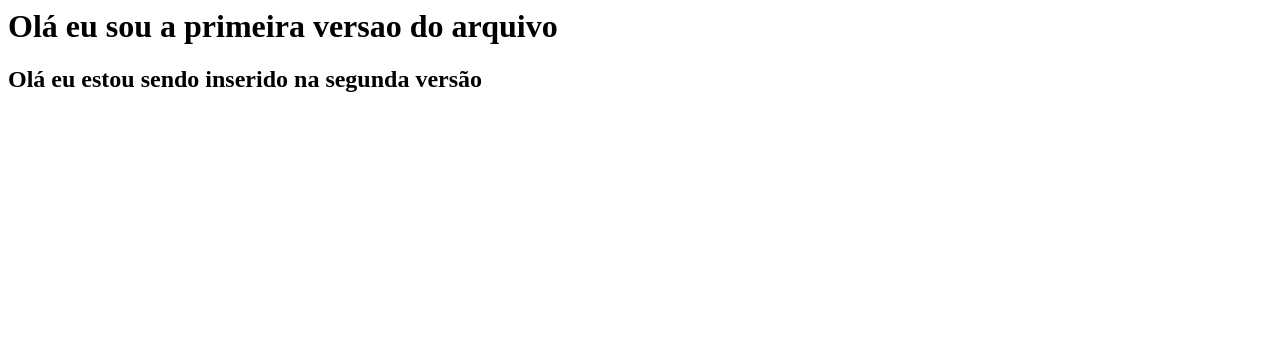
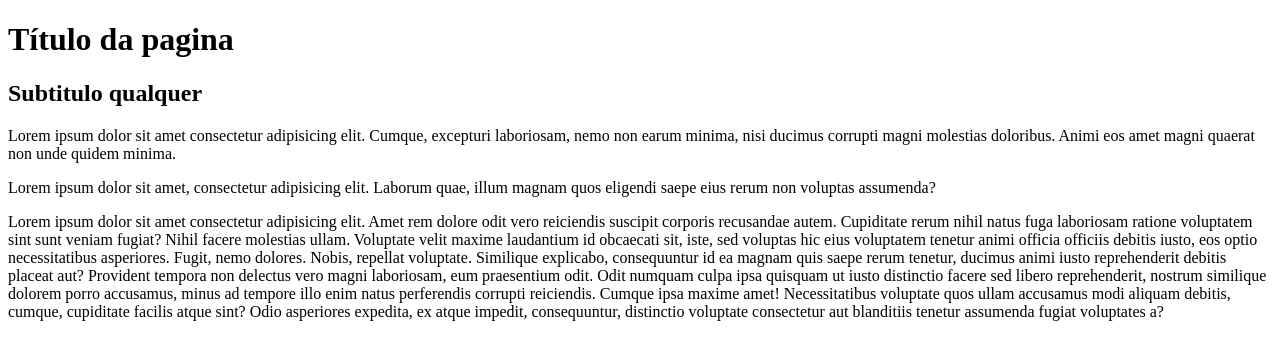
Before and after one commit to brenozein/minhapasta, a plain HTML site: page index.html in a window 1280 px wide. Drawn offline with Linux system fonts and the light colour scheme.

Commit message:
Refiz a página com estrutura HTML

```diff
--- a/index.html
+++ b/index.html
@@ -1,2 +1,22 @@
-<h1> Olá eu sou a primeira versao do arquivo</h1>
-<h2> Olá eu estou sendo inserido na segunda versão</h2>
+<!DOCTYPE html>
+<html lang="en">
+<head>
+    <meta charset="UTF-8">
+    <meta name="viewport" content="width=device-width, initial-scale=1.0">
+    <title>Minha pagina</title>
+</head>
+<body>
+    <h1>Título da pagina</h1>
+    <h2>Subtitulo qualquer</h2>
+
+    <p>Lorem ipsum dolor sit amet consectetur adipisicing elit. Cumque, excepturi laboriosam, nemo non earum minima, nisi ducimus corrupti magni molestias doloribus. Animi eos amet magni quaerat non unde quidem minima.<p>
+
+     <p>Lorem ipsum dolor sit amet, consectetur adipisicing elit. Laborum quae, illum magnam quos eligendi saepe eius rerum non voluptas assumenda?</p>
+
+     <p>Lorem ipsum dolor sit amet consectetur adipisicing elit. Amet rem dolore odit vero reiciendis suscipit corporis recusandae autem. Cupiditate rerum nihil natus fuga laboriosam ratione voluptatem sint sunt veniam fugiat?
+     Nihil facere molestias ullam. Voluptate velit maxime laudantium id obcaecati sit, iste, sed voluptas hic eius voluptatem tenetur animi officia officiis debitis iusto, eos optio necessitatibus asperiores. Fugit, nemo dolores.
+     Nobis, repellat voluptate. Similique explicabo, consequuntur id ea magnam quis saepe rerum tenetur, ducimus animi iusto reprehenderit debitis placeat aut? Provident tempora non delectus vero magni laboriosam, eum praesentium odit.
+     Odit numquam culpa ipsa quisquam ut iusto distinctio facere sed libero reprehenderit, nostrum similique dolorem porro accusamus, minus ad tempore illo enim natus perferendis corrupti reiciendis. Cumque ipsa maxime amet!
+     Necessitatibus voluptate quos ullam accusamus modi aliquam debitis, cumque, cupiditate facilis atque sint? Odio asperiores expedita, ex atque impedit, consequuntur, distinctio voluptate consectetur aut blanditiis tenetur assumenda fugiat voluptates a?</p>
+</body>
+</html>
```
